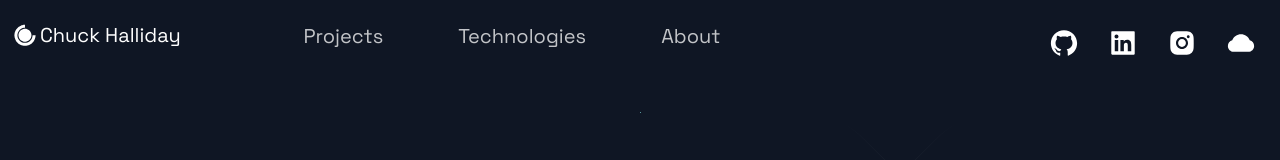
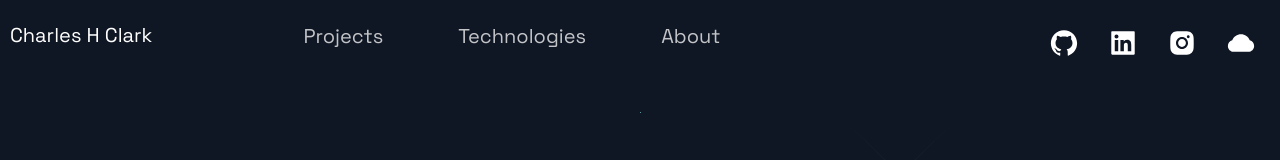
Before and after one commit to chuckhalliday/Personal-Portfolio, a Next.js app: page / in a window 1280 px wide. Shown: the top 160 px of the page. Built offline with nearby package versions, Linux system fonts and the light colour scheme.

Commit message:
Update Header.js

```diff
--- a/src/components/Header/Header.js
+++ b/src/components/Header/Header.js
@@ -10,7 +10,7 @@ const Header = () =>  (
     <Div1>
       <Link legacyBehavior href="/">
         <a style={{ display: "flex", alignItems: "center", color: "white", marginBottom: "20px" }}>
-          <DiCssdeck size="3rem" /> <Span>Chuck Halliday</Span>
+          <Span>Charles H Clark</Span>
         </a>
       </Link>
     </Div1>
```
